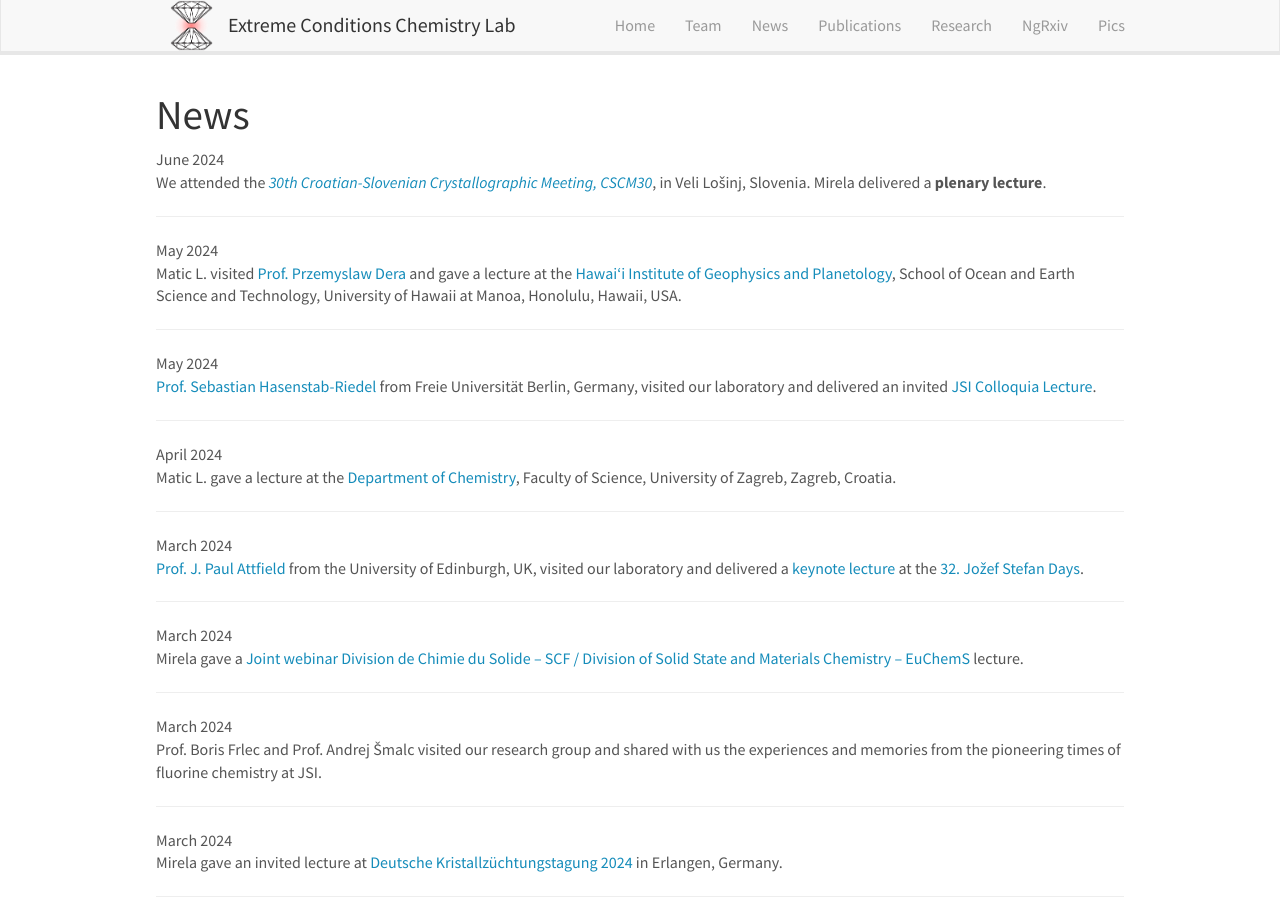
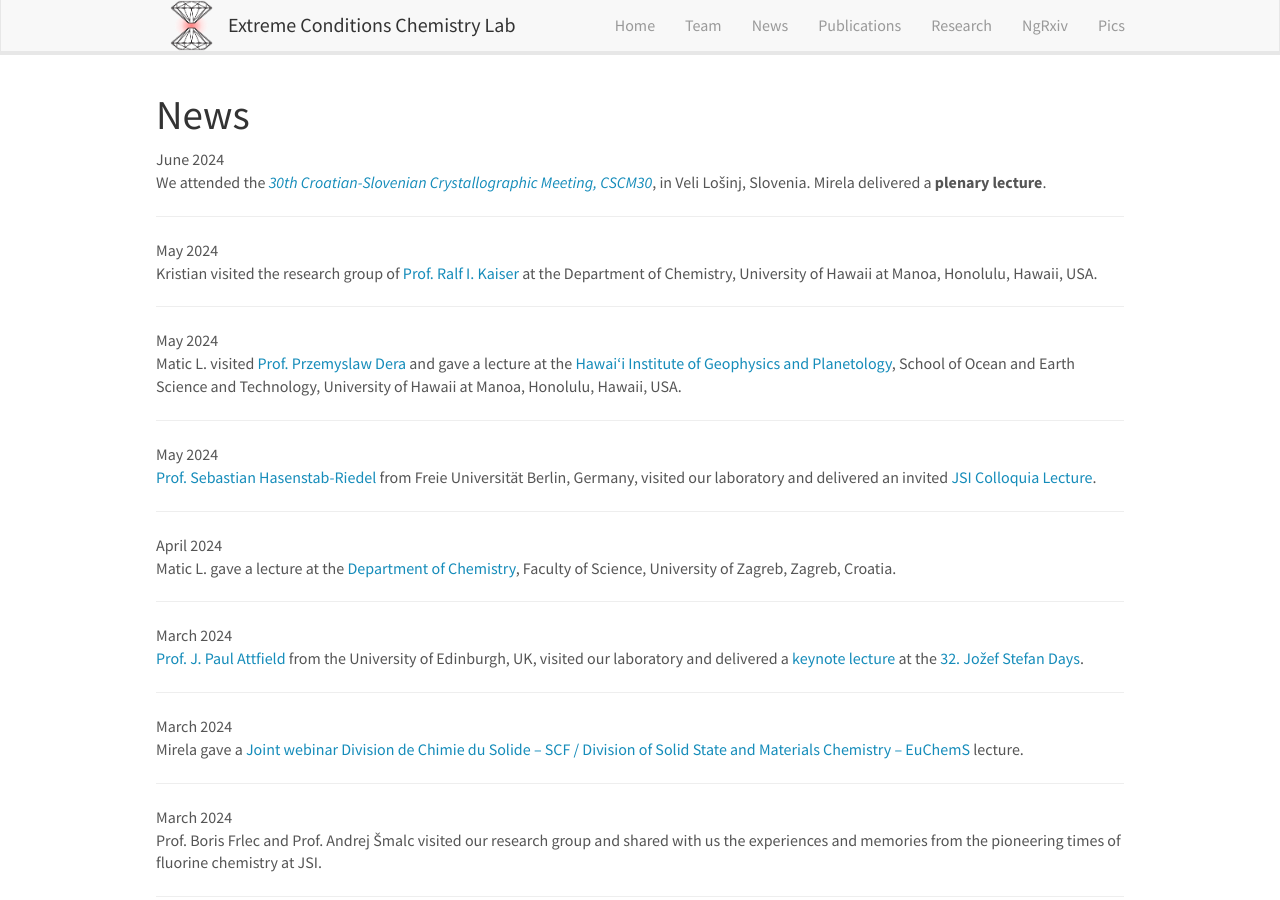
Before and after one commit to eccl-jsi/eccl-jsi.github.io, a Jekyll site: the page built from _pages/allnews.md, in a window 1280 px wide and 900 px high. Built offline with Jekyll 4.4.1, drawn with Linux system fonts in a browser that asks for light colours; nearby versions of some CDN libraries.

Commit message:
Update news.yml

```diff
--- a/_data/news.yml
+++ b/_data/news.yml
@@ -1,5 +1,8 @@
 - date: June 2024
   headline: "We attended the <a href='https://cscm30.hazu.hr/'><i>30th Croatian-Slovenian Crystallographic Meeting, CSCM30</i></a>, in Veli Lošinj, Slovenia. Mirela delivered a <b>plenary lecture</b>."
+
+- date: May 2024
+  headline: "Kristian visited the research group of <a href='http://www.uhmreactiondynamics.org/index.html'>Prof. Ralf I. Kaiser</a> at the Department of Chemistry, University of Hawaii at Manoa, Honolulu, Hawaii, USA."
 
 - date: May 2024
   headline: "Matic L. visited <a href='https://www.higp.hawaii.edu/index.php/people/przemyslaw-dera/'>Prof. Przemyslaw Dera</a> and gave a lecture at the <a href='https://www.higp.hawaii.edu/'>Hawaiʻi Institute of Geophysics and Planetology</a>, School of Ocean and Earth Science and Technology, University of Hawaii at Manoa, Honolulu, Hawaii, USA."
```
